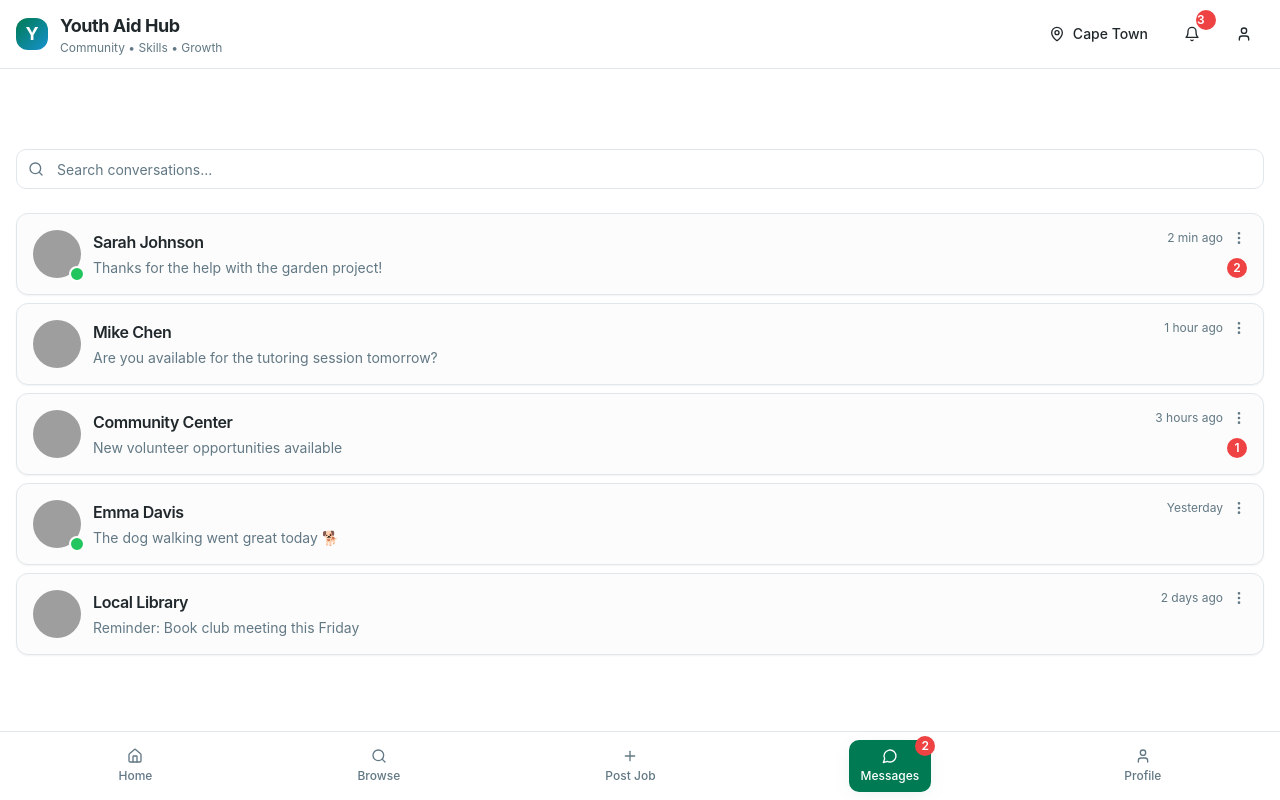
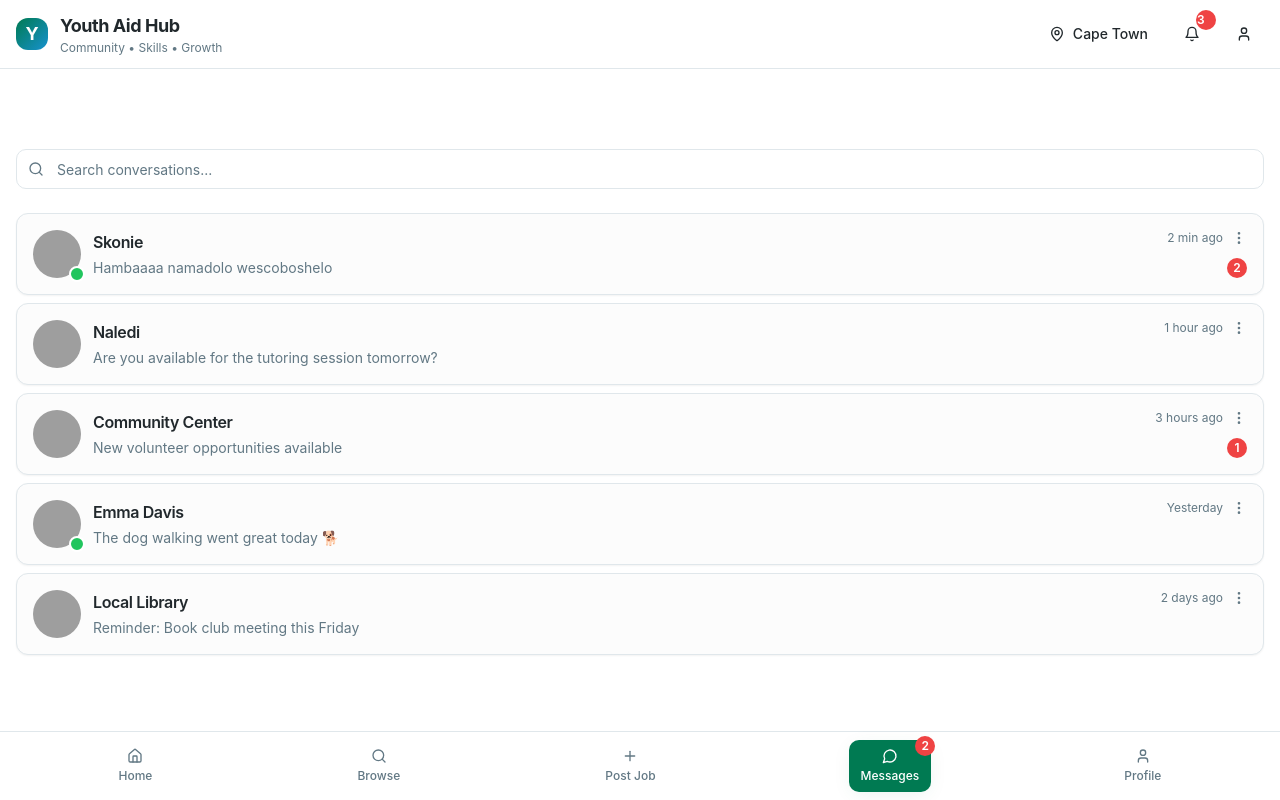
Before and after one commit to AdaptIT-Community-Connect/community-connect-frontend, a React (Vite) app: page /messages in a window 1280 px wide. Built offline with nearby package versions, Linux system fonts and the light colour scheme; grey boxes are pictures that could not be loaded.

Commit message:
feat: Messages

```diff
--- a/src/pages/Messages.tsx
+++ b/src/pages/Messages.tsx
@@ -15,8 +15,8 @@ const Messages = () => {
   const conversations = [
     {
       id: 1,
-      name: "Sarah Johnson",
-      lastMessage: "Thanks for the help with the garden project!",
+      name: "Skonie",
+      lastMessage: "Hambaaaa namadolo wescoboshelo",
       timestamp: "2 min ago",
       unread: 2,
       avatar: "/placeholder.svg",
@@ -24,7 +24,7 @@ const Messages = () => {
     },
     {
       id: 2,
-      name: "Mike Chen",
+      name: "Naledi",
       lastMessage: "Are you available for the tutoring session tomorrow?",
       timestamp: "1 hour ago",
       unread: 0,
```
